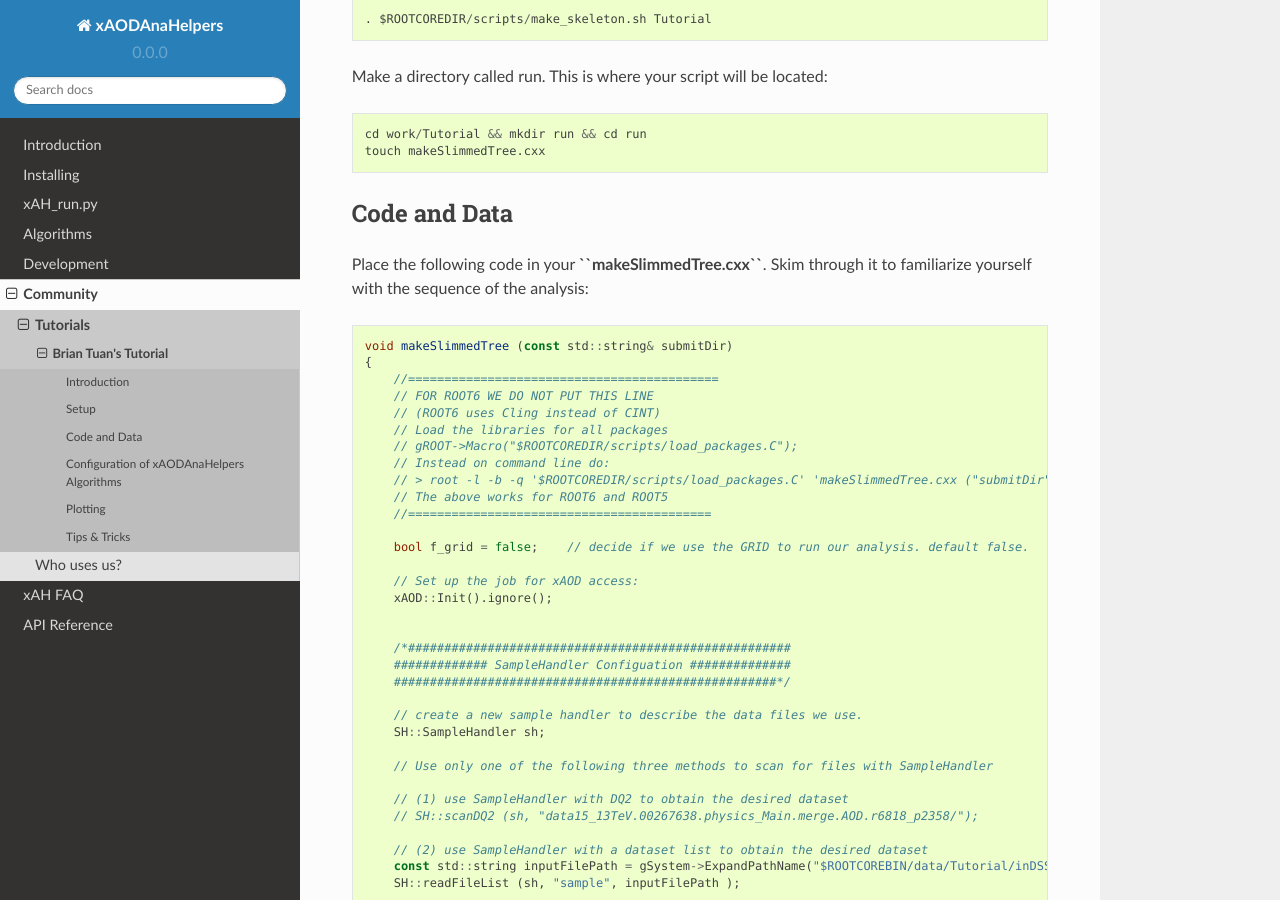
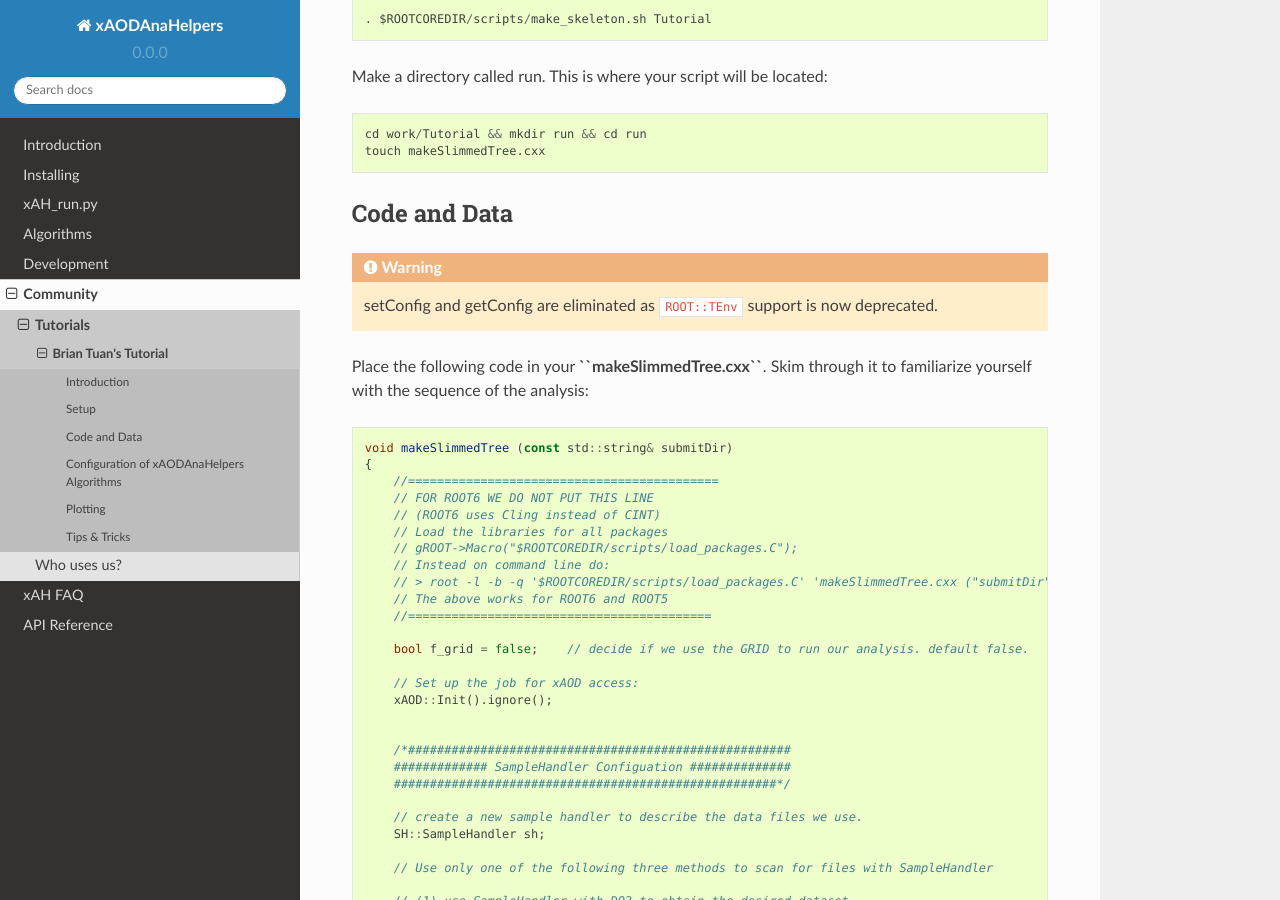
Before and after one commit to UCATLAS/xAODAnaHelpers, a Sphinx documentation site: the page built from docs/Tutorial_BrianTuan.rst, in a window 1280 px wide and 900 px high, scrolled down 1586 px. Built offline with Sphinx 7.4.7 and the Read the Docs theme 2.0.0, drawn with Linux system fonts in a browser that asks for light colours.

Commit message:
no more setConfig or getConfig

```diff
--- a/docs/Tutorial_BrianTuan.rst
+++ b/docs/Tutorial_BrianTuan.rst
@@ -53,6 +53,8 @@ Make a directory called run. This is where your script will be located::
 
 Code and Data
 -------------
+
+.. warning:: setConfig and getConfig are eliminated as ``ROOT::TEnv`` support is now deprecated.
 
 Place the following code in your **``makeSlimmedTree.cxx``**. Skim through it to familiarize yourself with the sequence of the analysis::
 
```
Also changed, not shown: 2 other files.
